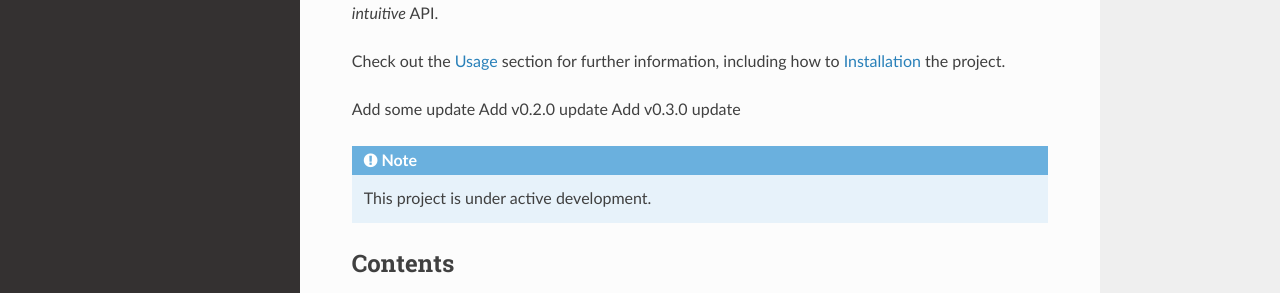
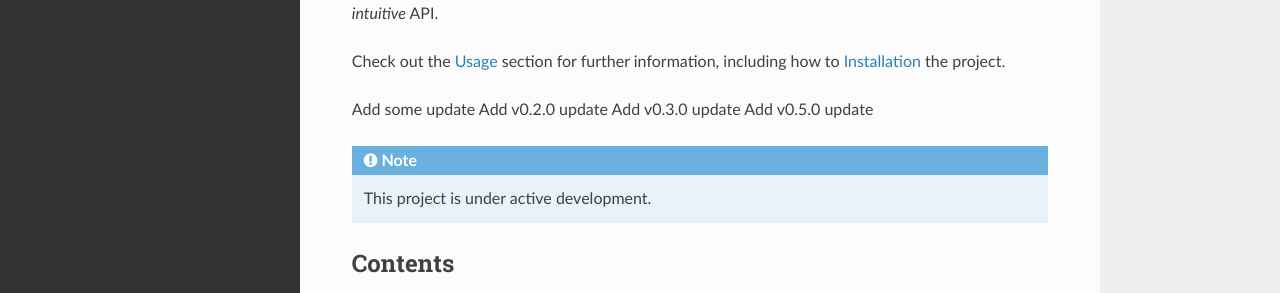
Before and after one commit to Hiroya-W/read-the-docs-tutorial, a Sphinx documentation site: the page built from docs/source/index.rst, in a window 1280 px wide. Shown: the part 206-499 px from the top of the page. Built offline with Sphinx 7.4.7 and the Read the Docs theme 2.0.0, drawn with Linux system fonts in a browser that asks for light colours.

Commit message:
Update 0.5.0

```diff
--- a/docs/source/index.rst
+++ b/docs/source/index.rst
@@ -12,6 +12,7 @@ how to :ref:`installation` the project.
 Add some update
 Add v0.2.0 update
 Add v0.3.0 update
+Add v0.5.0 update
 
 .. note::
 
```
